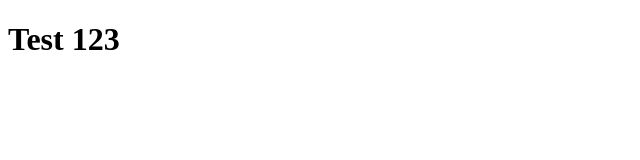
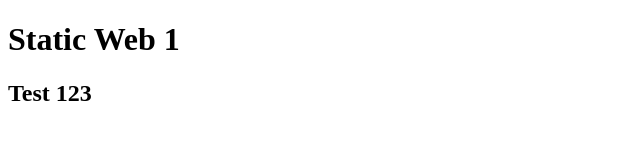
Before and after one commit to Zephyr-Koo/static-web-1, a plain HTML site: page index.html in a window 1280 px wide. Shown: the whole page, without its empty margins (0-640 px from the left). Drawn offline with Linux system fonts and the light colour scheme.

Commit message:
Update index.html

```diff
--- a/index.html
+++ b/index.html
@@ -2,7 +2,8 @@
 <html>
 <body>
 
-<h1>Test 123</h1>
+<h1>Static Web 1</h1>
+<h2>Test 123</h2>
 
 </body>
 </html>
```
